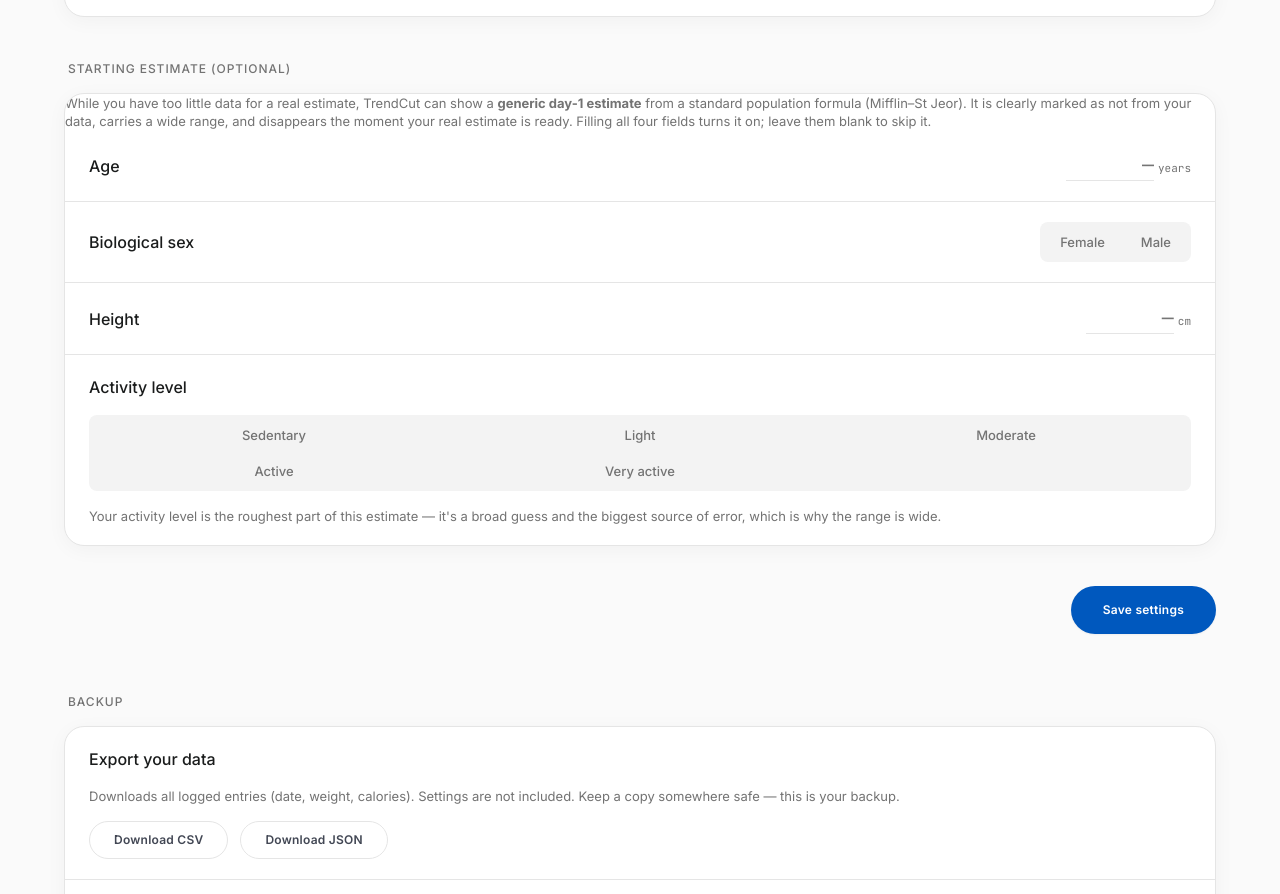
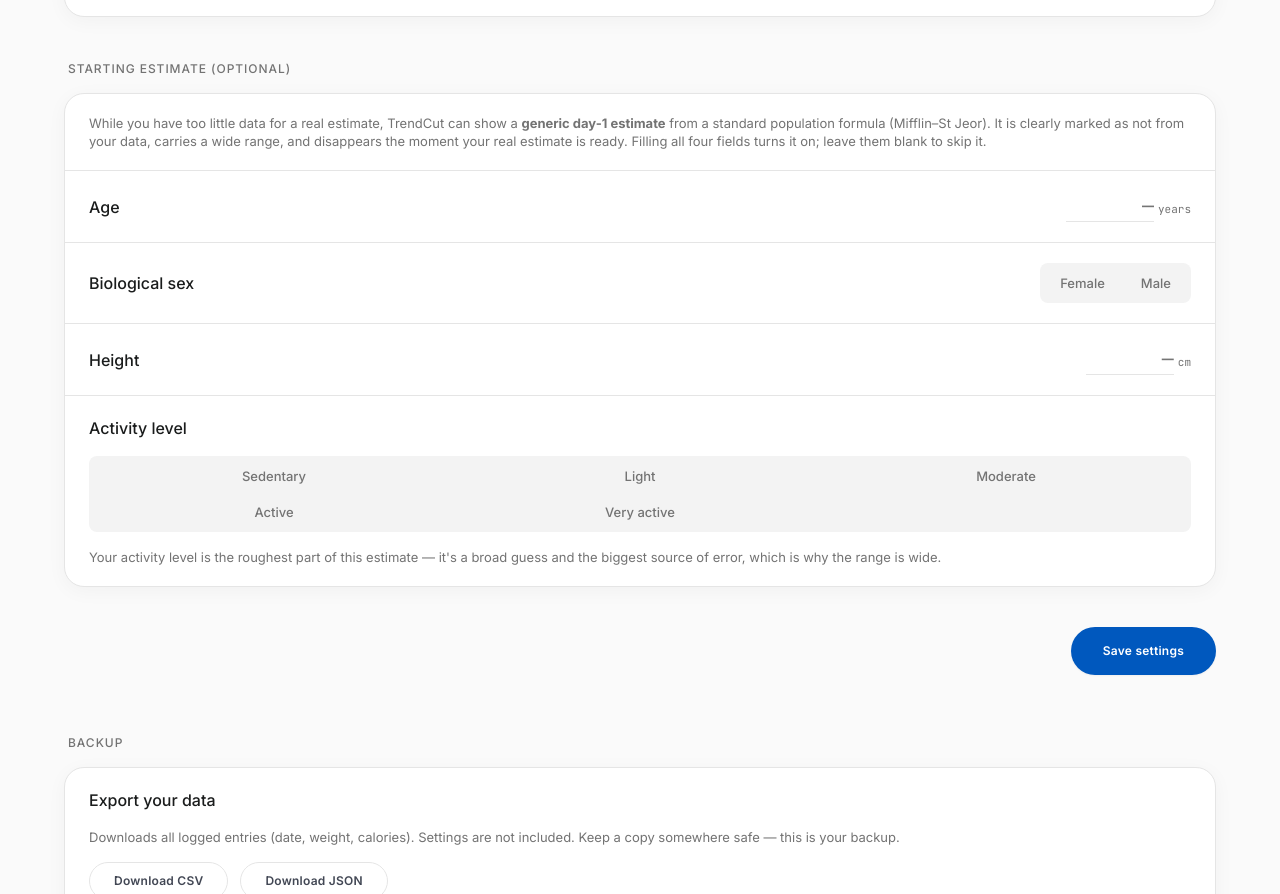
Before and after one commit to jamesmartin604/TrendCut, a website with bundled scripts: page web/settings.html in a window 1280 px wide. Shown: the part 893-1787 px from the top of the page. Built offline with nearby package versions, Linux system fonts and the light colour scheme; no server answers.

Commit message:
fix: missing text padding in the starting estimate card

```diff
--- a/web/settings.html
+++ b/web/settings.html
@@ -112,6 +112,7 @@
       <section class="settings-group">
         <h2 class="settings-group-label">Starting estimate (optional)</h2>
         <div class="settings-card">
+          <div class="settings-row settings-row-stack">
             <p class="settings-hint">
               While you have too little data for a real estimate, TrendCut can show a
               <strong>generic day-1 estimate</strong> from a standard population formula
@@ -119,6 +120,7 @@
               wide range, and disappears the moment your real estimate is ready. Filling
               all four fields turns it on; leave them blank to skip it.
             </p>
+          </div>
           <div class="settings-row">
             <label class="settings-row-label" for="age">Age</label>
             <div class="settings-input-inline">
```
Lines whose indentation alone changed are shown as unchanged.
